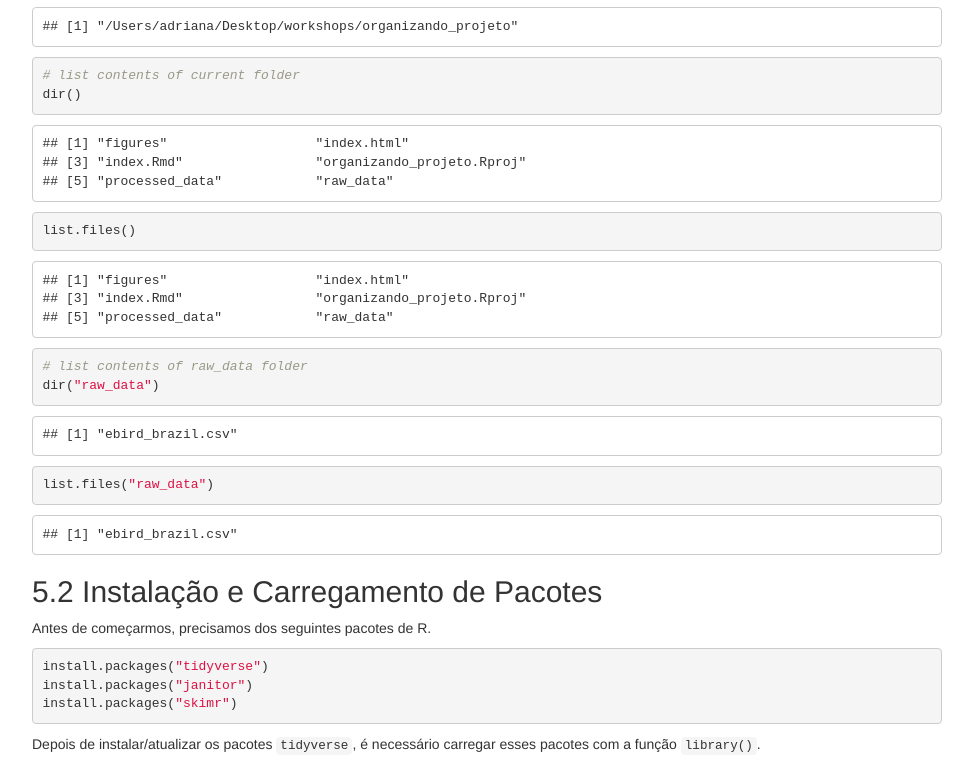
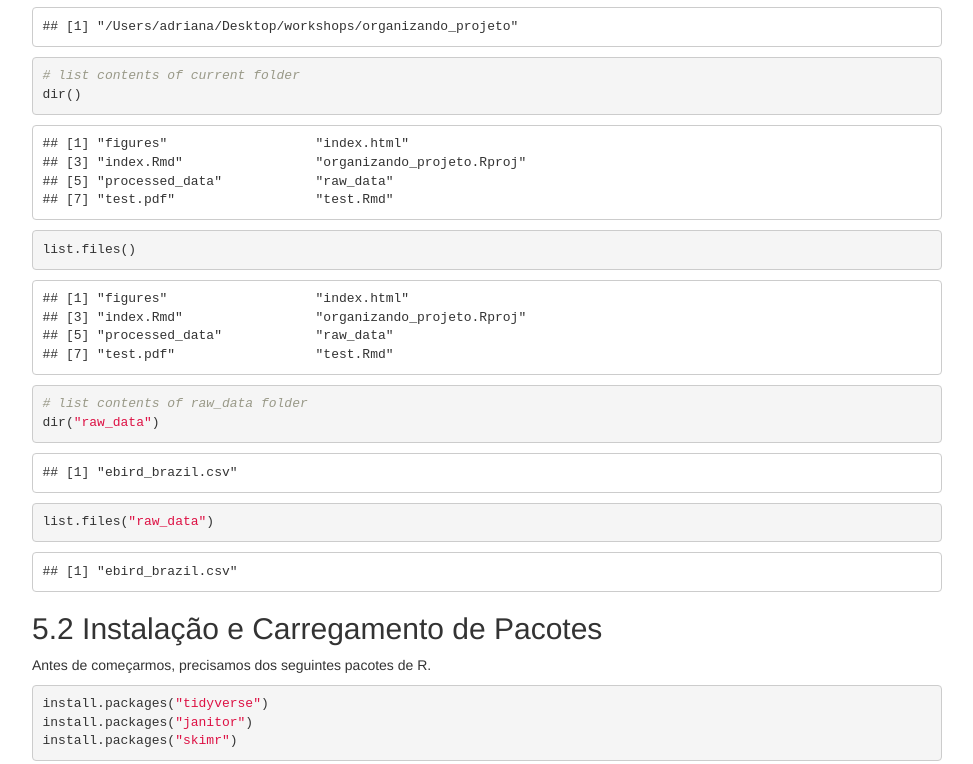
Before and after one commit to rladiesrp/1meetup, a plain HTML site: page index.html in a window 1280 px wide. Shown: the part 1802-2566 px from the top of the page, without its empty margins (153-1126 px from the left). Drawn offline with nearby package versions, Linux system fonts and the light colour scheme; some packages are replaced by stand-ins of ours.

Commit message:
updated pdf knitting instructions

```diff
--- a/index.html
+++ b/index.html
@@ -484,11 +484,13 @@ getwd()</code></pre>
 dir()</code></pre>
 <pre><code>## [1] &quot;figures&quot;                   &quot;index.html&quot;
 ## [3] &quot;index.Rmd&quot;                 &quot;organizando_projeto.Rproj&quot;
-## [5] &quot;processed_data&quot;            &quot;raw_data&quot;</code></pre>
+## [5] &quot;processed_data&quot;            &quot;raw_data&quot;
+## [7] &quot;test.pdf&quot;                  &quot;test.Rmd&quot;</code></pre>
 <pre class="r"><code>list.files()</code></pre>
 <pre><code>## [1] &quot;figures&quot;                   &quot;index.html&quot;
 ## [3] &quot;index.Rmd&quot;                 &quot;organizando_projeto.Rproj&quot;
-## [5] &quot;processed_data&quot;            &quot;raw_data&quot;</code></pre>
+## [5] &quot;processed_data&quot;            &quot;raw_data&quot;
+## [7] &quot;test.pdf&quot;                  &quot;test.Rmd&quot;</code></pre>
 <pre class="r"><code># list contents of raw_data folder
 dir(&quot;raw_data&quot;)</code></pre>
 <pre><code>## [1] &quot;ebird_brazil.csv&quot;</code></pre>
@@ -1635,7 +1637,6 @@ bird_data_narrower %&gt;%
 <h2><span class="header-section-number">5.5</span> Relatório da Análise de Dados (03-data_analysis.Rmd)</h2>
 <p>Para relatórios, R Markdown permite a integração de prosa e código R no mesmo arquivo. É possível construir relatórios em HTML (como essa página que você está lendo) sem instalar nenhum software ou pacote extra. Para relatórios em pdf, é necessário instalar o pacote <code>TinyText</code>.</p>
 <pre class="r"><code>install.packages(&quot;tinytext&quot;)
-library(tinytex)
 tinytex::install_tinytex()</code></pre>
 <p>Algumas coisas para considerar. Primeiro, formatação de texto:</p>
 <pre><code># A level-one heading
```
